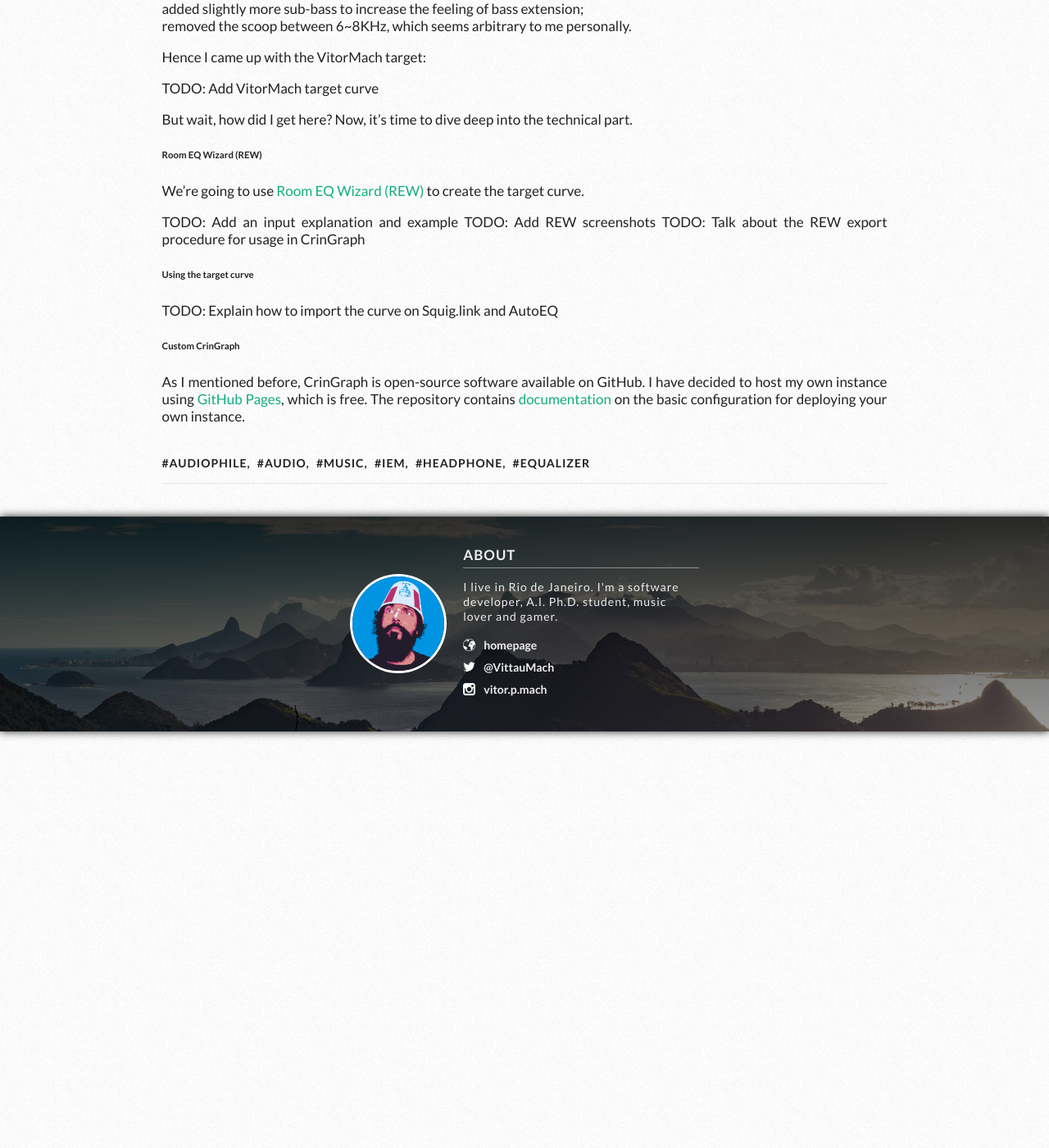
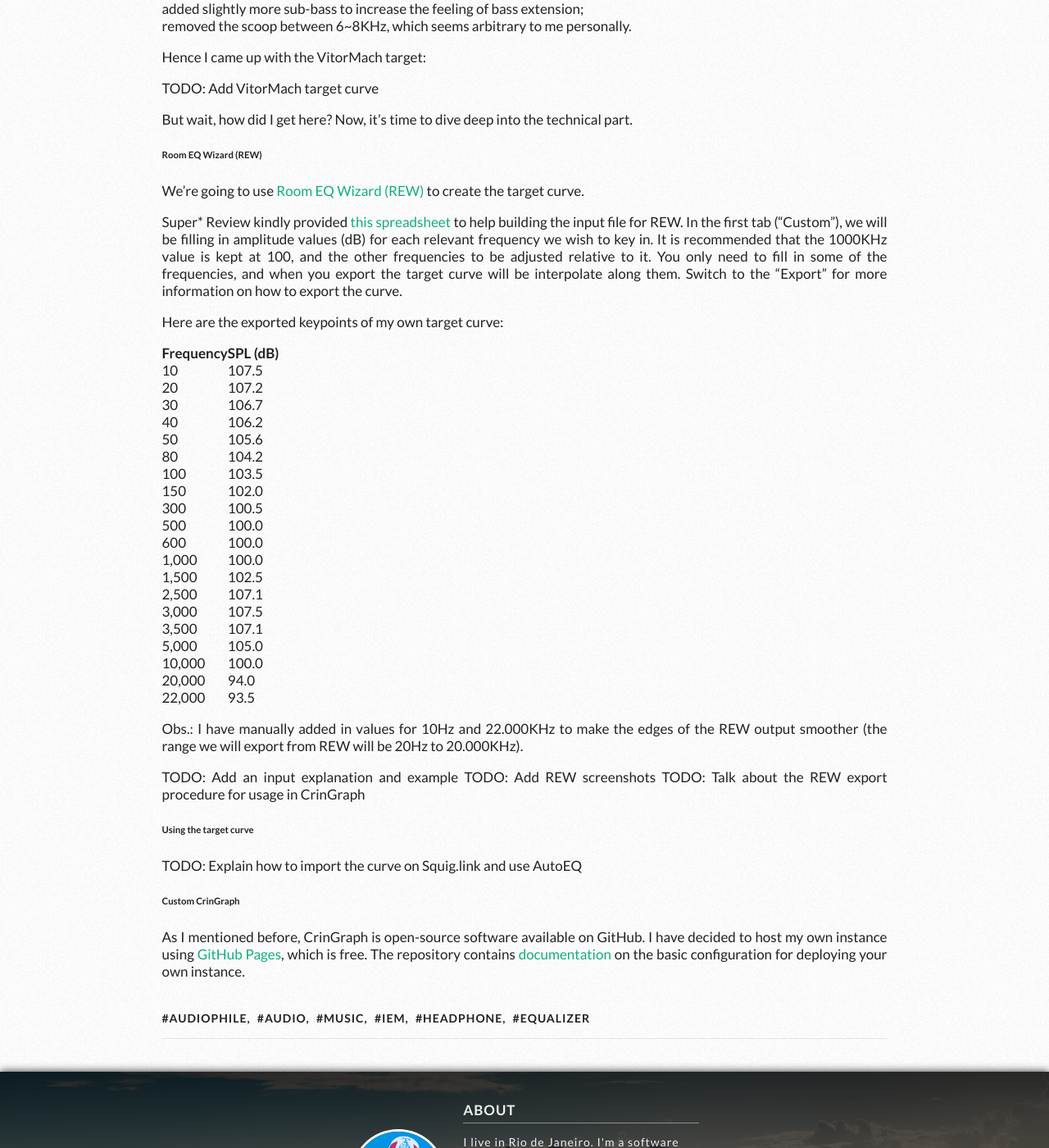
Before and after one commit to vittau/blog, a Jekyll site: the page built from _posts/2022-10-08-iem-equalization-extravaganza.markdown, in a window 1280 px wide and 1400 px high, scrolled down 4030 px. Shown: the whole window at 82% size. Built offline with Jekyll 4.4.1, drawn with Linux system fonts in a browser that asks for light colours; nearby versions of some CDN libraries; comment, search, counter and statistics services are not loaded; a style sheet for code colours, icons or effects is not loaded.

Commit message:
wip: add VitorMach target curve keypoints table

```diff
--- a/_posts/2022-10-08-iem-equalization-extravaganza.markdown
+++ b/_posts/2022-10-08-iem-equalization-extravaganza.markdown
@@ -134,13 +134,110 @@ But wait, how did I get here? Now, it's time to dive deep into the technical par
 
 We're going to use <a href="https://www.roomeqwizard.com/" target="_blank">Room EQ Wizard (REW)</a> to create the target curve.
 
+Super* Review kindly provided <a href="https://docs.google.com/spreadsheets/d/165QHVUpf6eEBxxvGhIEDjkRsDVrYfZlWTu_hGEaXOmc/edit?usp=sharing" target="_blank">this spreadsheet</a> to help building the input file for REW. In the first tab ("Custom"), we will be filling in amplitude values (dB) for each relevant frequency we wish to key in. It is recommended that the 1000KHz value is kept at 100, and the other frequencies to be adjusted relative to it. You only need to fill in some of the frequencies, and when you export the target curve will be interpolate along them. Switch to the "Export" for more information on how to export the curve.
+
+Here are the exported keypoints of my own target curve:
+
+<table>
+<thead>
+  <tr>
+    <th>Frequency</th>
+    <th>SPL (dB)</th>
+  </tr>
+</thead>
+<tbody>
+<tr>
+    <td>10</td>
+    <td>107.5</td>
+  </tr>
+  <tr>
+    <td>20</td>
+    <td>107.2</td>
+  </tr>
+  <tr>
+    <td>30</td>
+    <td>106.7</td>
+  </tr>
+  <tr>
+    <td>40</td>
+    <td>106.2</td>
+  </tr>
+  <tr>
+    <td>50</td>
+    <td>105.6</td>
+  </tr>
+  <tr>
+    <td>80</td>
+    <td>104.2</td>
+  </tr>
+  <tr>
+    <td>100</td>
+    <td>103.5</td>
+  </tr>
+  <tr>
+    <td>150</td>
+    <td>102.0</td>
+  </tr>
+  <tr>
+    <td>300</td>
+    <td>100.5</td>
+  </tr>
+  <tr>
+    <td>500</td>
+    <td>100.0</td>
+  </tr>
+  <tr>
+    <td>600</td>
+    <td>100.0</td>
+  </tr>
+  <tr>
+    <td>1,000</td>
+    <td>100.0</td>
+  </tr>
+  <tr>
+    <td>1,500</td>
+    <td>102.5</td>
+  </tr>
+  <tr>
+    <td>2,500</td>
+    <td>107.1</td>
+  </tr>
+  <tr>
+    <td>3,000</td>
+    <td>107.5</td>
+  </tr>
+  <tr>
+    <td>3,500</td>
+    <td>107.1</td>
+  </tr>
+  <tr>
+    <td>5,000</td>
+    <td>105.0</td>
+  </tr>
+  <tr>
+    <td>10,000</td>
+    <td>100.0</td>
+  </tr>
+  <tr>
+    <td>20,000</td>
+    <td>94.0</td>
+  </tr>
+  <tr>
+    <td>22,000</td>
+    <td>93.5</td>
+  </tr>
+</tbody>
+</table>
+
+Obs.: I have manually added in values for 10Hz and 22.000KHz to make the edges of the REW output smoother (the range we will export from REW will be 20Hz to 20.000KHz).
+
 TODO: Add an input explanation and example
 TODO: Add REW screenshots
 TODO: Talk about the REW export procedure for usage in CrinGraph
 
 <h6>Using the target curve</h6>
 
-TODO: Explain how to import the curve on Squig.link and AutoEQ
+TODO: Explain how to import the curve on Squig.link and use AutoEQ
 
 <h6>Custom CrinGraph</h6>
 
```
